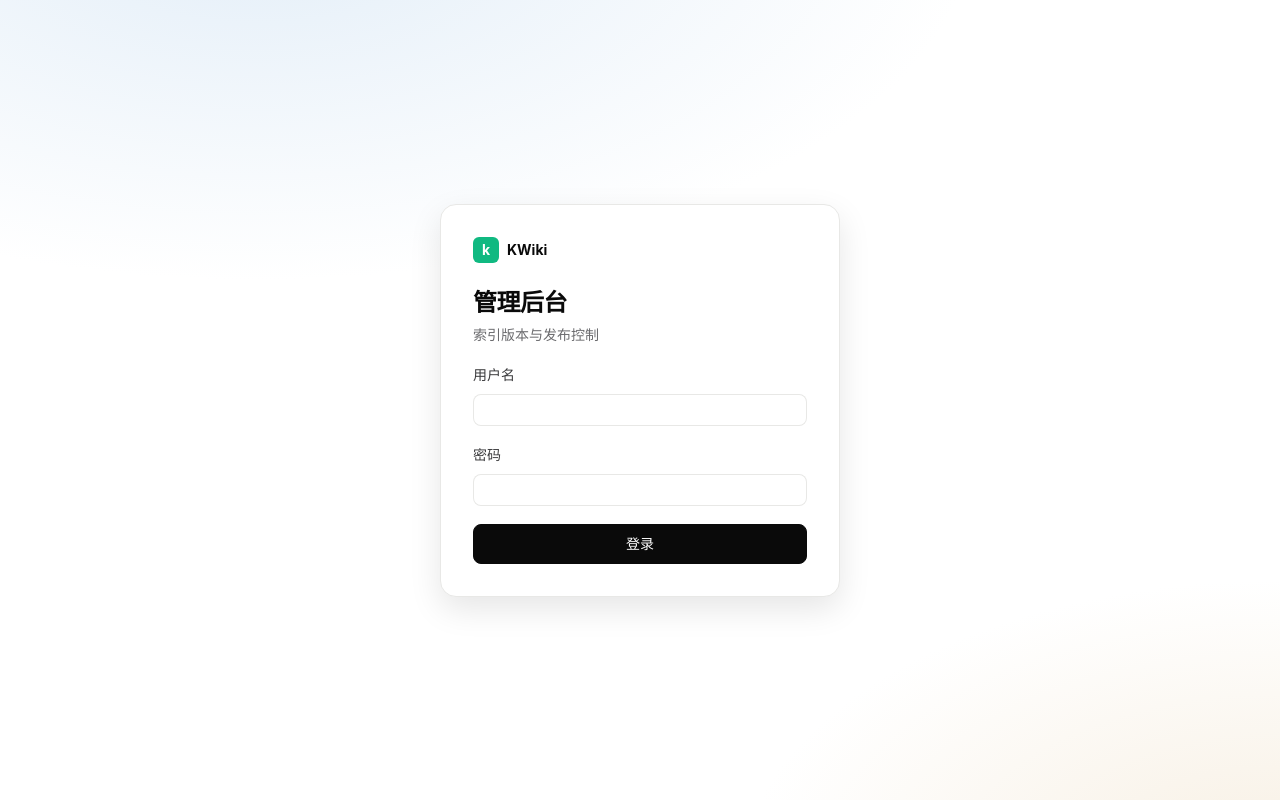
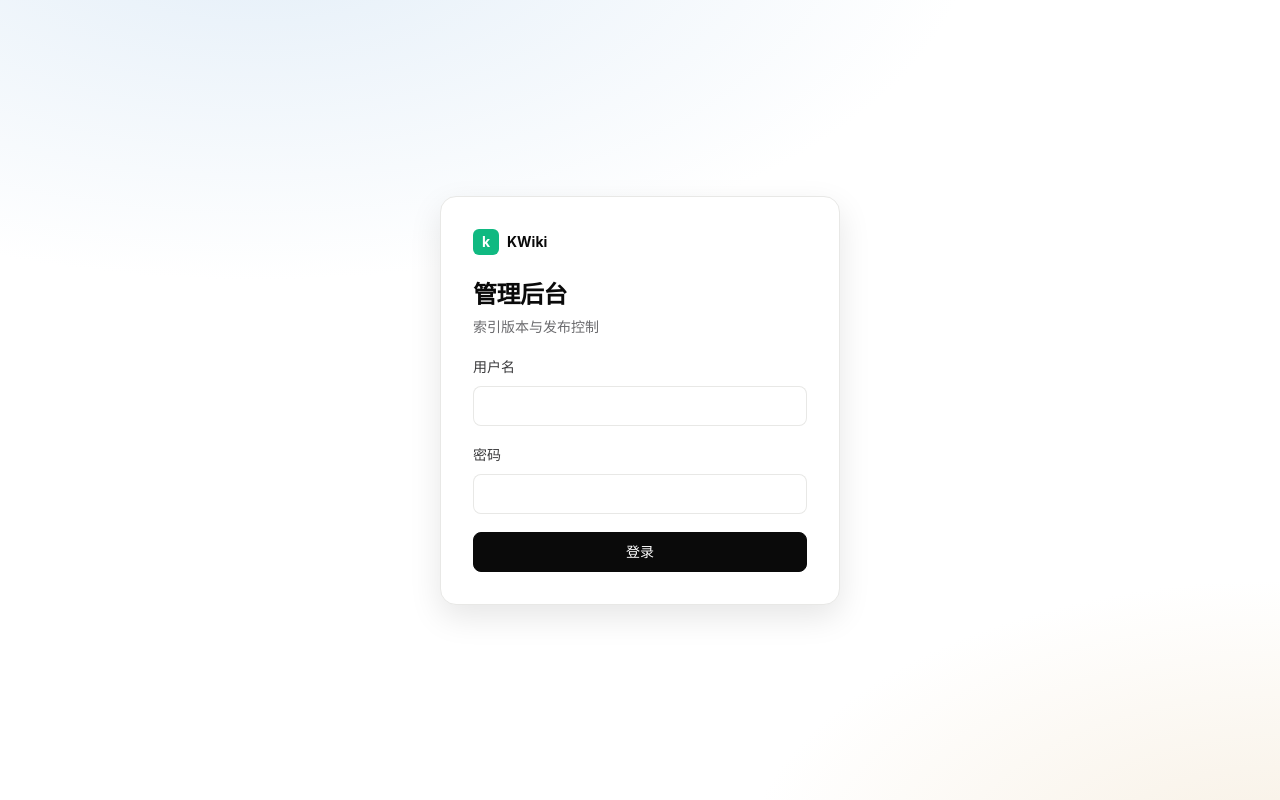
Before and after one commit to kK-2004/kwiki, a Vue app in the folder admin-frontend/: page /admin/login in a window 1280 px wide. Built offline with nearby package versions, Linux system fonts and the light colour scheme; no server answers.

Commit message:
fix(admin): 输入框聚焦样式与用户端一致

```diff
--- a/admin-frontend/src/styles/tokens.css
+++ b/admin-frontend/src/styles/tokens.css
@@ -214,3 +214,27 @@ body {
 * {
   box-sizing: border-box;
 }
+
+/* 输入类组件与用户端保持一致：细线边框，悬停加深，聚焦为品牌绿边框 + 浅绿光晕 */
+.el-input,
+.el-textarea,
+.el-select {
+  --el-input-border-color: var(--k-line);
+  --el-input-hover-border-color: var(--k-line-strong);
+  --el-input-focus-border-color: var(--k-green);
+  --el-select-input-focus-border-color: var(--k-green);
+}
+
+.el-input__wrapper.is-focus,
+.el-select__wrapper.is-focused {
+  box-shadow: 0 0 0 1px var(--k-green) inset, var(--k-focus-ring) !important;
+}
+
+.el-textarea__inner:focus {
+  box-shadow: 0 0 0 1px var(--k-green) inset, var(--k-focus-ring) !important;
+}
+
+/* 登录页输入框高度与用户端（40px）一致 */
+.login-card .el-input {
+  --el-input-height: 40px;
+}
```
